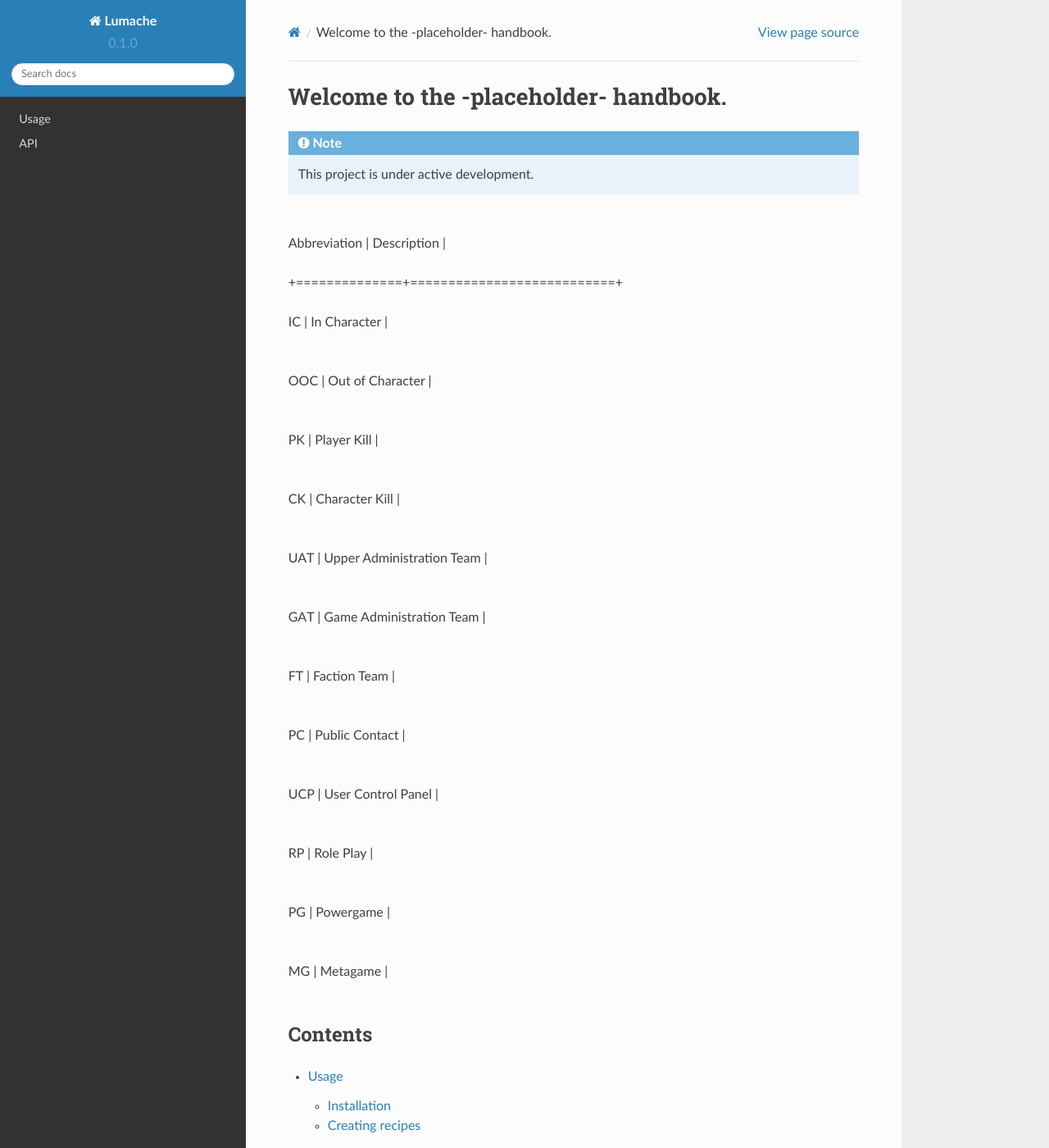
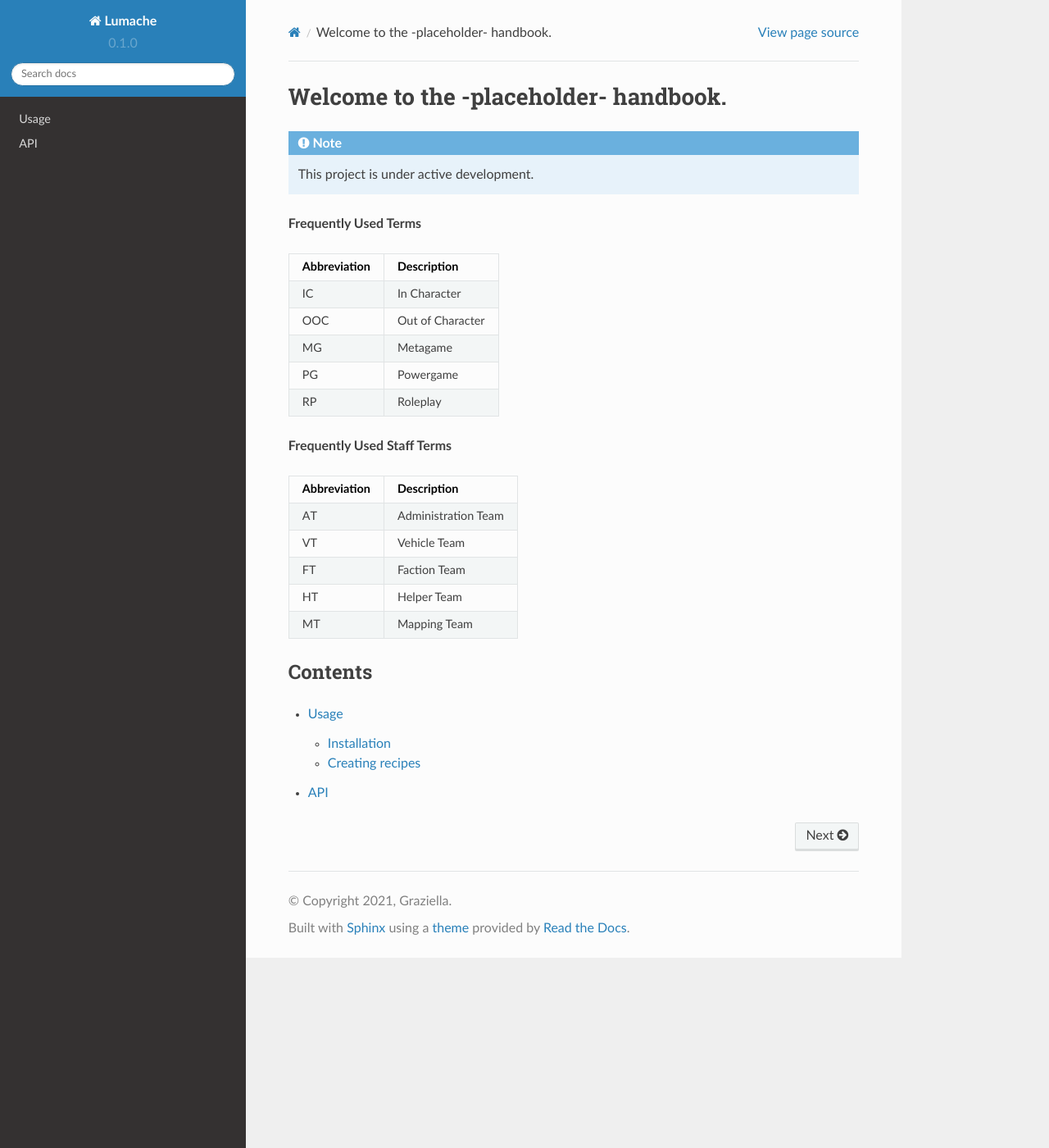
Before and after one commit to Illeeminati/doc, a Sphinx documentation site: the page built from docs/source/index.rst, in a window 1280 px wide and 1400 px high. Shown: the whole window at 82% size. Built offline with Sphinx 7.4.7 and the Read the Docs theme 2.0.0, drawn with Linux system fonts in a browser that asks for light colours.

Commit message:
Update index.rst

```diff
--- a/docs/source/index.rst
+++ b/docs/source/index.rst
@@ -6,72 +6,37 @@ Welcome to the -placeholder- handbook.
    This project is under active development.
 
 
+**Frequently Used Terms**
 
 +--------------+---------------------------+
+| Abbreviation | Description               |
++==============+===========================+
+| IC           | In Character              |
++--------------+---------------------------+
+| OOC          | Out of Character          |
++--------------+---------------------------+
+| MG           | Metagame                  |
++--------------+---------------------------+
+| PG           | Powergame                 |
++--------------+---------------------------+
+| RP           | Roleplay                  |
++--------------+---------------------------+
 
-| Abbreviation | Description               |
-
-+==============+===========================+
-
-| IC           | In Character              |
+**Frequently Used Staff Terms**
 
 +--------------+---------------------------+
-
-| OOC          | Out of Character          |
-
+| Abbreviation | Description               |
++==============+===========================+
+| AT           | Administration Team       |
 +--------------+---------------------------+
-
-| PK           | Player Kill               |
-
+| VT           | Vehicle Team              |
 +--------------+---------------------------+
-
-| CK           | Character Kill            |
-
+| FT           | Faction Team              |
 +--------------+---------------------------+
-
-| UAT          | Upper Administration Team |
-
+| HT           | Helper Team               |
 +--------------+---------------------------+
-
-| GAT          | Game Administration Team  |
-
+| MT           | Mapping Team              |
 +--------------+---------------------------+
-
-| FT           | Faction Team              |
-
-+--------------+---------------------------+
-
-| PC           | Public Contact            |
-
-+--------------+---------------------------+
-
-| UCP          | User Control Panel        |
-
-+--------------+---------------------------+
-
-| RP           | Role Play                 |
-
-+--------------+---------------------------+
-
-| PG           | Powergame                 |
-
-+--------------+---------------------------+
-
-| MG           | Metagame                  |
-
-+--------------+---------------------------+
-
-
-
-
-
-
-
-
-
-
-
-
 
 
 
```
